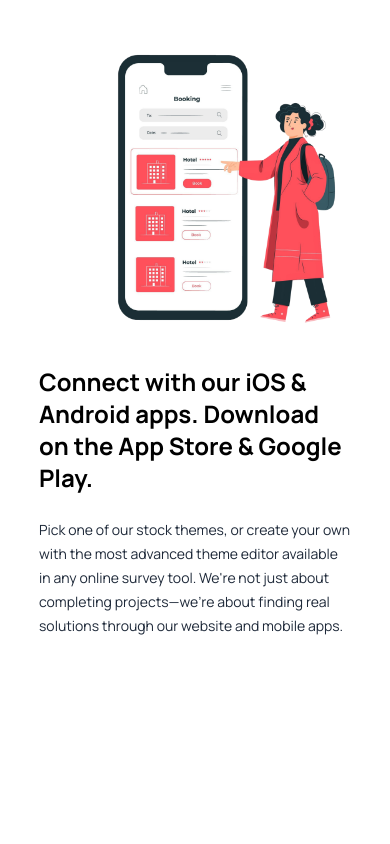
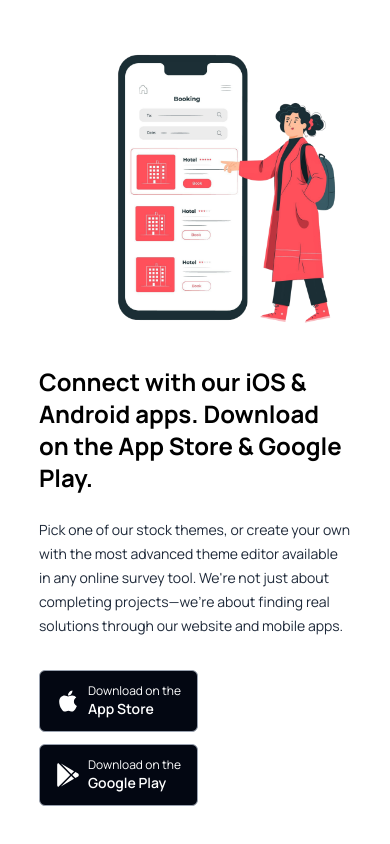
Before and after one commit to denisdiaconu/food-landing-page, a Next.js app: page / in a window 390 px wide. Shown: the part 8805-9649 px from the top of the page. Before the commit the page ends 9507 px from the top, so only its background shows below. Built offline with nearby package versions, Linux system fonts and the light colour scheme.

Commit message:
Add mobile app buttons

```diff
--- a/components/Home/MobileApp/MobileApp.tsx
+++ b/components/Home/MobileApp/MobileApp.tsx
@@ -1,5 +1,6 @@
 import Image from 'next/image';
 import React from 'react';
+import { FaApple, FaGooglePlay } from 'react-icons/fa';
 
 const MobileApp = () => {
   return (
@@ -23,6 +24,36 @@
             just about completing projects—we're about finding real solutions
             through our website and mobile apps.
           </p>
+          <div className="sm:flex space-y-3 sm:space-y-0 space-x-4 mt-8">
+            <a
+              href="#_"
+              className="flex w-fit items-center group border border-gray-400 px-4 py-3 rounded-md bg-gray-950 transition-all duration-300"
+            >
+              <FaApple className="text-2xl mr-2 text-white transition-all duration-300" />
+              <div>
+                <p className="text-xs text-white transition-all duration-300">
+                  Download on the
+                </p>
+                <p className="text-sm font-semibold text-white transition-all duration-300">
+                  App Store
+                </p>
+              </div>
+            </a>
+            <a
+              href="#_"
+              className="flex w-fit items-center group border border-gray-400 px-4 py-3 rounded-md bg-gray-950 transition-all duration-300"
+            >
+              <FaGooglePlay className="text-2xl mr-2 text-white transition-all duration-300" />
+              <div>
+                <p className="text-xs text-white transition-all duration-300">
+                  Download on the
+                </p>
+                <p className="text-sm font-semibold text-white transition-all duration-300">
+                  Google Play
+                </p>
+              </div>
+            </a>
+          </div>
         </div>
       </div>
     </div>
```
